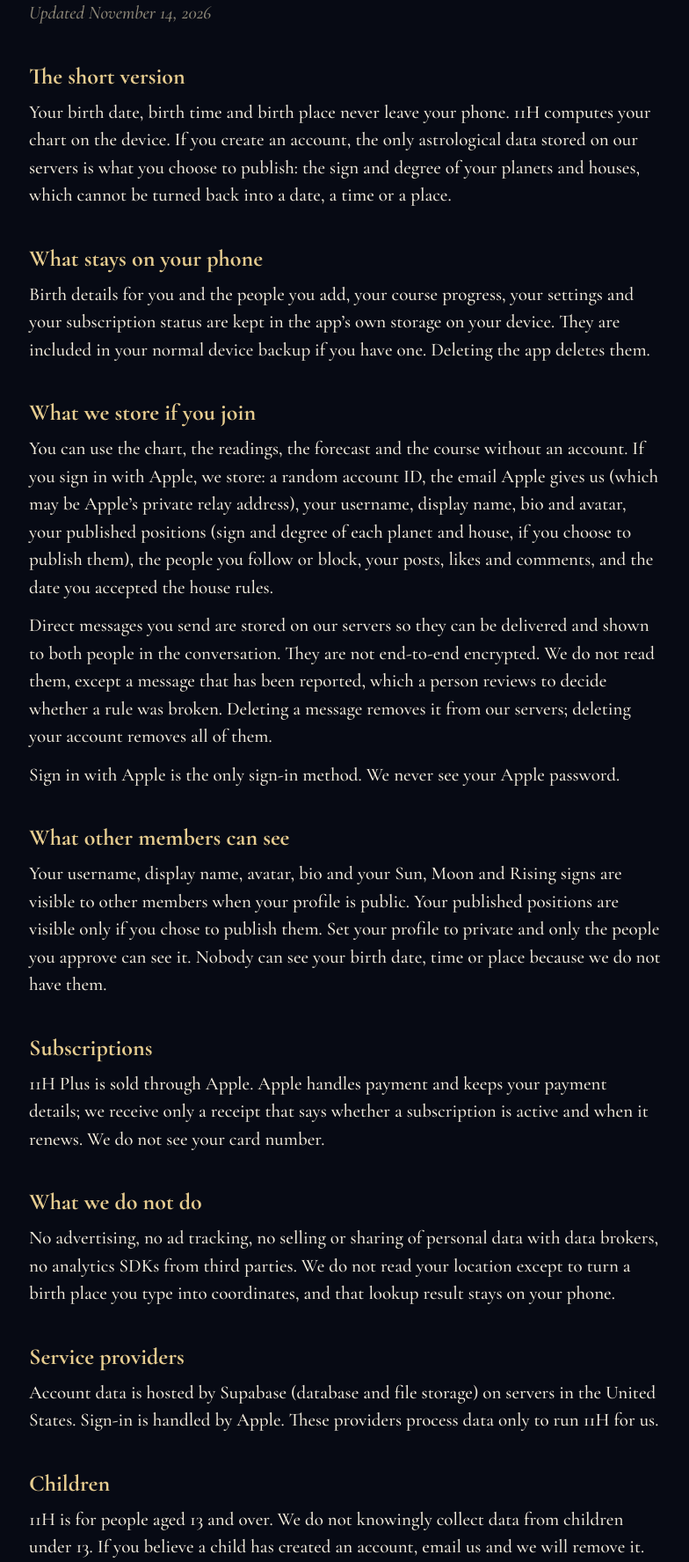
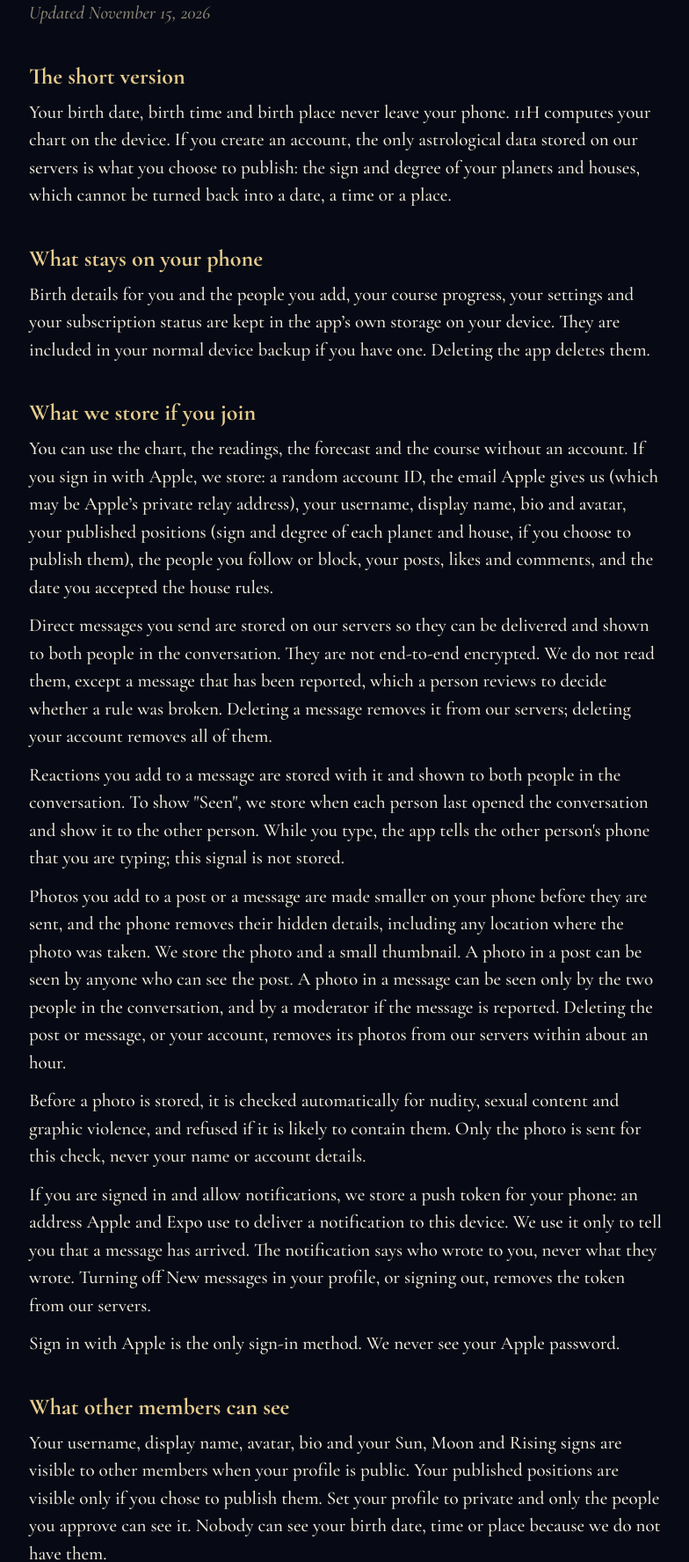
Before and after one commit to maplewirelabs-com/website, a plain HTML site: page 11h/privacy.html in a window 1280 px wide. Shown: the part 139-1914 px from the top of the page at 88% size, without its empty margins (247-1031 px from the left). Drawn offline with nearby package versions, Linux system fonts and the light colour scheme.

Commit message:
11H privacy policy: photos, photo checks, push token, reactions, Seen and typing
Co-Authored-By: Claude Opus 5.5 <noreply@anthropic.com>
Claude-Session: https://claude.ai/code/session_01WpKAABVEWaHS8jFSFTjgKm

```diff
--- a/11h/privacy.html
+++ b/11h/privacy.html
@@ -2,8 +2,8 @@
 <html lang="en">
 <head>
 <meta charset="utf-8">
+<meta name="viewport" content="width=device-width, initial-scale=1">
 <meta name="robots" content="noindex, nofollow, noarchive, nosnippet, noimageindex">
-<meta name="viewport" content="width=device-width, initial-scale=1">
 <title>11H · Privacy Policy</title>
 <link rel="preconnect" href="https://fonts.googleapis.com">
 <link href="https://fonts.googleapis.com/css2?family=Cormorant+Garamond:ital,wght@0,500;0,700;1,500&display=swap" rel="stylesheet">
@@ -25,7 +25,7 @@
 <main>
   <div class="brand">11H</div>
   <h1>Privacy Policy</h1>
-  <p class="updated">Updated November 14, 2026</p>
+  <p class="updated">Updated November 15, 2026</p>
   <h2>The short version</h2>
 <p>Your birth date, birth time and birth place never leave your phone. 11H computes your chart on the device. If you create an account, the only astrological data stored on our servers is what you choose to publish: the sign and degree of your planets and houses, which cannot be turned back into a date, a time or a place.</p>
 <h2>What stays on your phone</h2>
@@ -33,6 +33,10 @@
 <h2>What we store if you join</h2>
 <p>You can use the chart, the readings, the forecast and the course without an account. If you sign in with Apple, we store: a random account ID, the email Apple gives us (which may be Apple’s private relay address), your username, display name, bio and avatar, your published positions (sign and degree of each planet and house, if you choose to publish them), the people you follow or block, your posts, likes and comments, and the date you accepted the house rules.</p>
 <p>Direct messages you send are stored on our servers so they can be delivered and shown to both people in the conversation. They are not end-to-end encrypted. We do not read them, except a message that has been reported, which a person reviews to decide whether a rule was broken. Deleting a message removes it from our servers; deleting your account removes all of them.</p>
+<p>Reactions you add to a message are stored with it and shown to both people in the conversation. To show "Seen", we store when each person last opened the conversation and show it to the other person. While you type, the app tells the other person's phone that you are typing; this signal is not stored.</p>
+<p>Photos you add to a post or a message are made smaller on your phone before they are sent, and the phone removes their hidden details, including any location where the photo was taken. We store the photo and a small thumbnail. A photo in a post can be seen by anyone who can see the post. A photo in a message can be seen only by the two people in the conversation, and by a moderator if the message is reported. Deleting the post or message, or your account, removes its photos from our servers within about an hour.</p>
+<p>Before a photo is stored, it is checked automatically for nudity, sexual content and graphic violence, and refused if it is likely to contain them. Only the photo is sent for this check, never your name or account details.</p>
+<p>If you are signed in and allow notifications, we store a push token for your phone: an address Apple and Expo use to deliver a notification to this device. We use it only to tell you that a message has arrived. The notification says who wrote to you, never what they wrote. Turning off New messages in your profile, or signing out, removes the token from our servers.</p>
 <p>Sign in with Apple is the only sign-in method. We never see your Apple password.</p>
 <h2>What other members can see</h2>
 <p>Your username, display name, avatar, bio and your Sun, Moon and Rising signs are visible to other members when your profile is public. Your published positions are visible only if you chose to publish them. Set your profile to private and only the people you approve can see it. Nobody can see your birth date, time or place because we do not have them.</p>
@@ -41,11 +45,11 @@
 <h2>What we do not do</h2>
 <p>No advertising, no ad tracking, no selling or sharing of personal data with data brokers, no analytics SDKs from third parties. We do not read your location except to turn a birth place you type into coordinates, and that lookup result stays on your phone.</p>
 <h2>Service providers</h2>
-<p>Account data is hosted by Supabase (database and file storage) on servers in the United States. Sign-in is handled by Apple. These providers process data only to run 11H for us.</p>
+<p>Account data is hosted by Supabase (database and file storage) on servers in the United States. Photos in posts and messages are stored by Cloudflare (R2 storage) and checked for explicit content by Google Cloud Vision. Sign-in is handled by Apple. Message notifications are delivered through Expo’s push service and Apple’s notification service, which receive the push token and the short notification text. These providers process data only to run 11H for us.</p>
 <h2>Children</h2>
 <p>11H is for people aged 13 and over. We do not knowingly collect data from children under 13. If you believe a child has created an account, email us and we will remove it.</p>
 <h2>Your choices</h2>
-<p>Delete your account at any time from Profile &gt; Account &gt; Delete account. This removes your profile, posts, comments, likes, follows and avatar from our servers immediately. You can also unpublish your positions, make your profile private, or block anyone, all from the app.</p>
+<p>Delete your account at any time from Profile &gt; Account &gt; Delete account. This removes your profile, posts, comments, likes, follows and avatar from our servers immediately, and the photos you shared within about an hour. You can also unpublish your positions, make your profile private, or block anyone, all from the app.</p>
 <p>To ask what we hold about you, or for anything else, email <a href="mailto:support@maplewirelabs.com">support@maplewirelabs.com</a>.</p>
 <h2>Changes</h2>
 <p>If this policy changes in a way that matters, the app will tell you the next time you open it. The date at the top is the date of the current version.</p>
```
Also changed, not shown: 11h/terms.html (+2 -2 lines).
